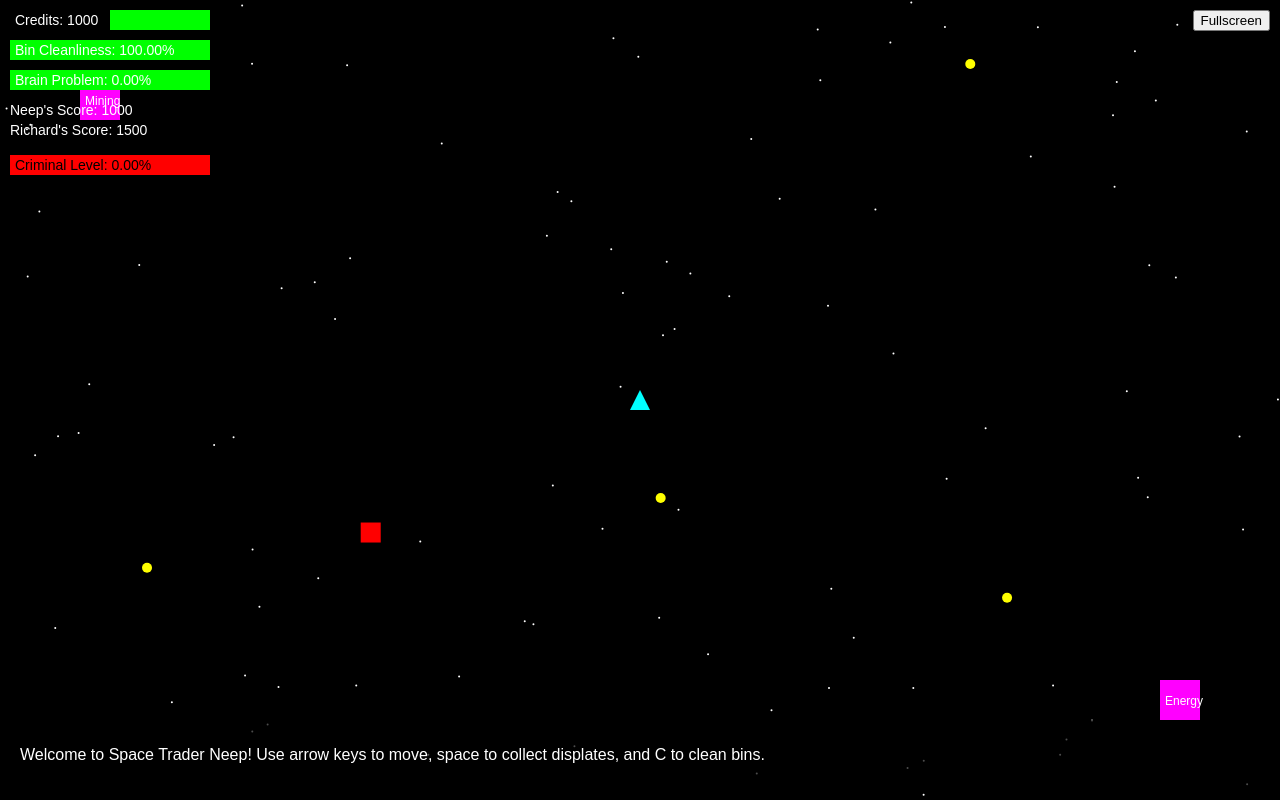
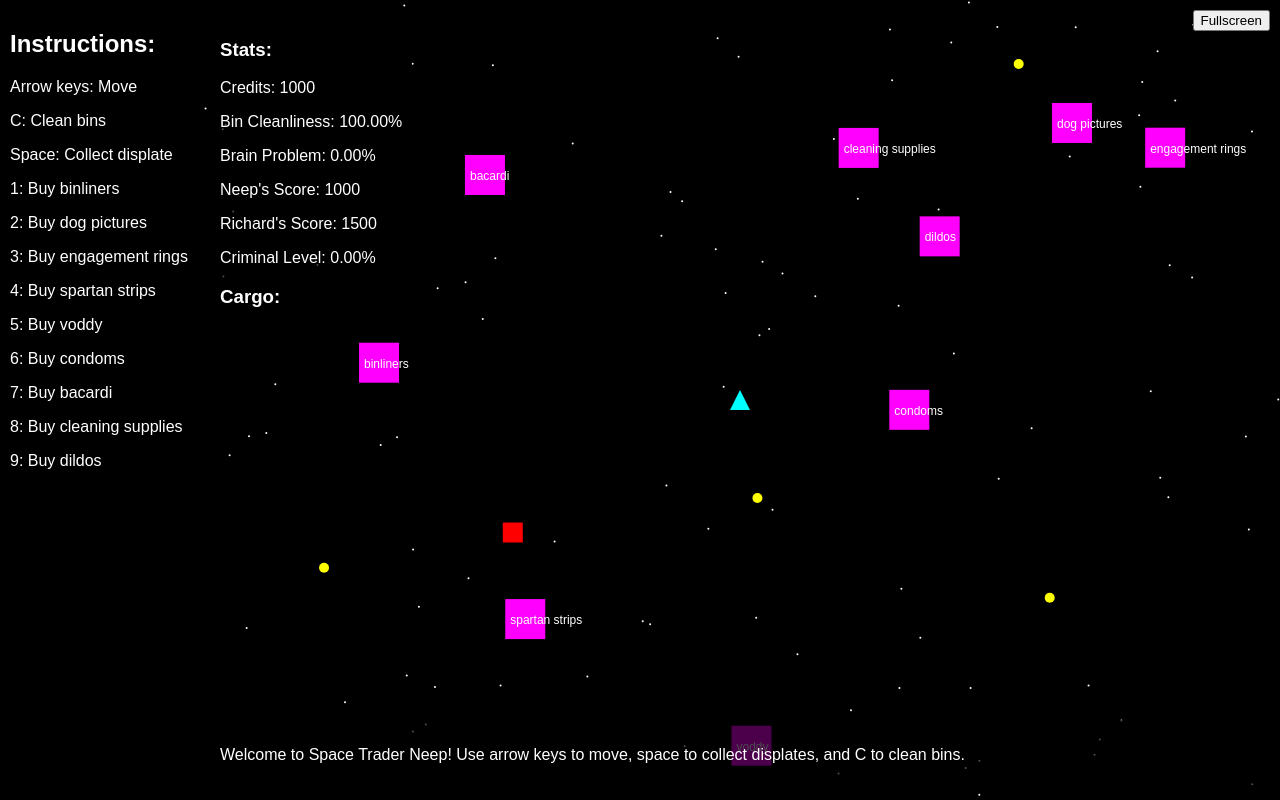
Before and after one commit to chirdman/spacegame, a plain HTML site: page index.html in a window 1280 px wide. Drawn offline with Linux system fonts and the light colour scheme.

Commit message:
Update index.html

```diff
--- a/index.html
+++ b/index.html
@@ -16,7 +16,7 @@
         #gameCanvas {
             position: absolute;
             top: 0;
-            left: 0;
+            left: 200px;
         }
         #fullscreenBtn {
             position: absolute;
@@ -27,7 +27,7 @@
         #ticker {
             position: absolute;
             bottom: 10px;
-            left: 10px;
+            left: 210px;
             right: 10px;
             background-color: rgba(0, 0, 0, 0.7);
             padding: 10px;
@@ -35,23 +35,51 @@
             max-height: 100px;
             overflow-y: auto;
         }
+        #instructions {
+            position: absolute;
+            top: 0;
+            left: 0;
+            width: 200px;
+            height: 100%;
+            background-color: rgba(0, 0, 0, 0.7);
+            padding: 10px;
+            box-sizing: border-box;
+            overflow-y: auto;
+        }
+        #stats {
+            position: absolute;
+            top: 10px;
+            left: 210px;
+            background-color: rgba(0, 0, 0, 0.7);
+            padding: 10px;
+            border-radius: 5px;
+        }
     </style>
 </head>
 <body>
     <canvas id="gameCanvas"></canvas>
     <button id="fullscreenBtn">Fullscreen</button>
     <div id="ticker"></div>
+    <div id="instructions"></div>
+    <div id="stats"></div>
     <script>
         const canvas = document.getElementById('gameCanvas');
         const ctx = canvas.getContext('2d');
         const fullscreenBtn = document.getElementById('fullscreenBtn');
         const ticker = document.getElementById('ticker');
+        const instructions = document.getElementById('instructions');
+        const statsDiv = document.getElementById('stats');
 
-        let width = window.innerWidth;
+        let width = window.innerWidth - 200;
         let height = window.innerHeight;
 
         canvas.width = width;
         canvas.height = height;
+
+        const GOODS = [
+            'binliners', 'dog pictures', 'engagement rings', 'spartan strips',
+            'voddy', 'condoms', 'bacardi', 'cleaning supplies', 'dildos'
+        ];
 
         class Ship {
             constructor(x, y, name) {
@@ -99,14 +127,8 @@
                 this.x = x;
                 this.y = y;
                 this.type = type;
-                this.inventory = {
-                    'ore': 100,
-                    'energy': 100
-                };
-                this.prices = {
-                    'ore': 50,
-                    'energy': 30
-                };
+                this.inventory = 100;
+                this.price = Math.floor(Math.random() * 50) + 25;
             }
 
             draw() {
@@ -183,10 +205,11 @@
 
         const player = new Ship(width/2, height/2, 'Neep');
         const richard = { name: 'Richard', score: 1500 };
-        const stations = [
-            new Station(100, 100, 'Mining'),
-            new Station(width - 100, height - 100, 'Energy')
-        ];
+        const stations = GOODS.map((good, index) => {
+            const x = Math.random() * (width - 100) + 50;
+            const y = Math.random() * (height - 100) + 50;
+            return new Station(x, y, good);
+        });
         let displates = [];
         let cops = [];
 
@@ -200,43 +223,20 @@
         }
 
         function drawStats() {
-            // Credits
-            ctx.fillStyle = '#0f0';
-            ctx.fillRect(10, 10, 200, 20);
-            ctx.fillStyle = '#000';
-            ctx.fillRect(10, 10, 200 * (player.credits / 2000), 20);
-            ctx.fillStyle = '#fff';
-            ctx.font = '14px Arial';
-            ctx.fillText(`Credits: ${player.credits}`, 15, 25);
-
-            // Bin Cleanliness
-            ctx.fillStyle = '#f00';
-            ctx.fillRect(10, 40, 200, 20);
-            ctx.fillStyle = '#0f0';
-            ctx.fillRect(10, 40, 200 * (player.binCleanliness / 100), 20);
-            ctx.fillStyle = '#fff';
-            ctx.fillText(`Bin Cleanliness: ${player.binCleanliness.toFixed(2)}%`, 15, 55);
-
-            // Brain Problem
-            ctx.fillStyle = '#0f0';
-            ctx.fillRect(10, 70, 200, 20);
-            ctx.fillStyle = '#f00';
-            ctx.fillRect(10, 70, 200 * (player.brainProblem / 100), 20);
-            ctx.fillStyle = '#fff';
-            ctx.fillText(`Brain Problem: ${player.brainProblem.toFixed(2)}%`, 15, 85);
-
-            // Scores
-            ctx.fillStyle = '#fff';
-            ctx.fillText(`${player.name}'s Score: ${player.score}`, 10, 115);
-            ctx.fillText(`${richard.name}'s Score: ${richard.score}`, 10, 135);
-
-            // Criminal Level
-            ctx.fillStyle = '#f00';
-            ctx.fillRect(10, 155, 200, 20);
-            ctx.fillStyle = '#fff';
-            ctx.fillRect(10, 155, 200 * player.criminalLevel, 20);
-            ctx.fillStyle = '#000';
-            ctx.fillText(`Criminal Level: ${(player.criminalLevel * 100).toFixed(2)}%`, 15, 170);
+            let statsHTML = `
+                <h3>Stats:</h3>
+                <p>Credits: ${player.credits}</p>
+                <p>Bin Cleanliness: ${player.binCleanliness.toFixed(2)}%</p>
+                <p>Brain Problem: ${player.brainProblem.toFixed(2)}%</p>
+                <p>${player.name}'s Score: ${player.score}</p>
+                <p>${richard.name}'s Score: ${richard.score}</p>
+                <p>Criminal Level: ${(player.criminalLevel * 100).toFixed(2)}%</p>
+                <h3>Cargo:</h3>
+            `;
+            for (let [item, quantity] of Object.entries(player.cargo)) {
+                statsHTML += `<p>${item}: ${quantity}</p>`;
+            }
+            statsDiv.innerHTML = statsHTML;
         }
 
         function update() {
@@ -269,18 +269,14 @@
 
         function trade(stationIndex) {
             const station = stations[stationIndex];
-            if (station.type === 'Mining' && player.credits >= station.prices.ore) {
-                player.credits -= station.prices.ore;
-                player.cargo.ore = (player.cargo.ore || 0) + 1;
-                station.inventory.ore--;
+            if (player.credits >= station.price) {
+                player.credits -= station.price;
+                player.cargo[station.type] = (player.cargo[station.type] || 0) + 1;
+                station.inventory--;
                 player.score += 10;
-                addMessage(`Bought ore for ${station.prices.ore} credits.`);
-            } else if (station.type === 'Energy' && player.credits >= station.prices.energy) {
-                player.credits -= station.prices.energy;
-                player.cargo.energy = (player.cargo.energy || 0) + 1;
-                station.inventory.energy--;
-                player.score += 10;
-                addMessage(`Bought energy for ${station.prices.energy} credits.`);
+                addMessage(`Bought ${station.type} for ${station.price} credits.`);
+            } else {
+                addMessage(`Not enough credits to buy ${station.type}.`);
             }
         }
 
@@ -314,22 +310,35 @@
             setTimeout(() => location.reload(), 3000);
         }
 
+        function updateInstructions() {
+            instructions.innerHTML = `
+                <h2>Instructions:</h2>
+                <p>Arrow keys: Move</p>
+                <p>C: Clean bins</p>
+                <p>Space: Collect displate</p>
+                ${GOODS.map((good, index) => `<p>${index + 1}: Buy ${good}</p>`).join('')}
+            `;
+        }
+
         document.addEventListener('keydown', (e) => {
             switch(e.key) {
                 case 'ArrowUp': player.move(0, -1); break;
                 case 'ArrowDown': player.move(0, 1); break;
                 case 'ArrowLeft': player.move(-1, 0); break;
                 case 'ArrowRight': player.move(1, 0); break;
-                case '1': trade(0); break;
-                case '2': trade(1); break;
                 case 'c': case 'C': player.cleanBins(); break;
                 case ' ': collectDisplate(); break;
+                default:
+                    if (e.key >= '1' && e.key <= '9') {
+                        trade(parseInt(e.key) - 1);
+                    }
+                    break;
             }
         });
 
         fullscreenBtn.addEventListener('click', () => {
-            if (canvas.requestFullscreen) {
-                canvas.requestFullscreen();
+            if (document.documentElement.requestFullscreen) {
+                document.documentElement.requestFullscreen();
             }
         });
 
@@ -338,15 +347,18 @@
             requestAnimationFrame(gameLoop);
         }
 
+        updateInstructions();
         gameLoop();
 
         window.addEventListener('resize', () => {
-            width = window.innerWidth;
+            width = window.innerWidth - 200;
             height = window.innerHeight;
             canvas.width = width;
             canvas.height = height;
-            stations[1].x = width - 100;
-            stations[1].y = height - 100;
+            stations.forEach(station => {
+                station.x = Math.random() * (width - 100) + 50;
+                station.y = Math.random() * (height - 100) + 50;
+            });
         });
 
         addMessage("Welcome to Space Trader Neep! Use arrow keys to move, space to collect displates, and C to clean bins.");
```
